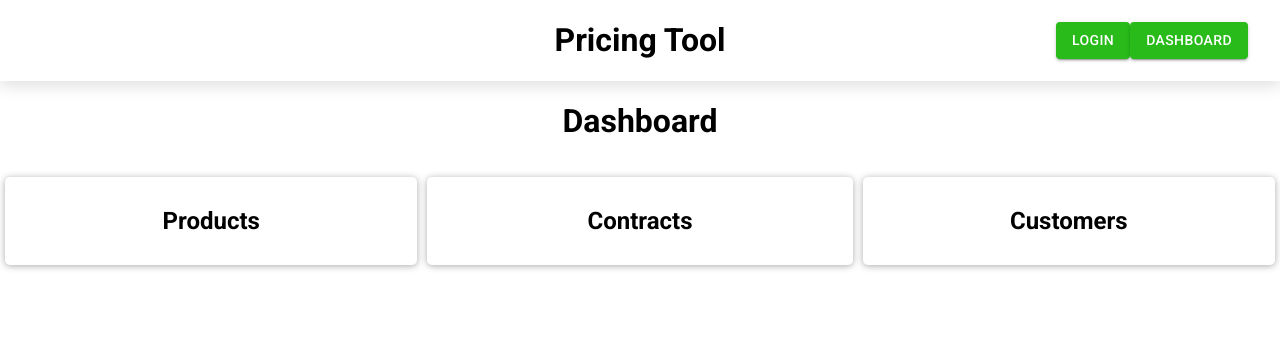
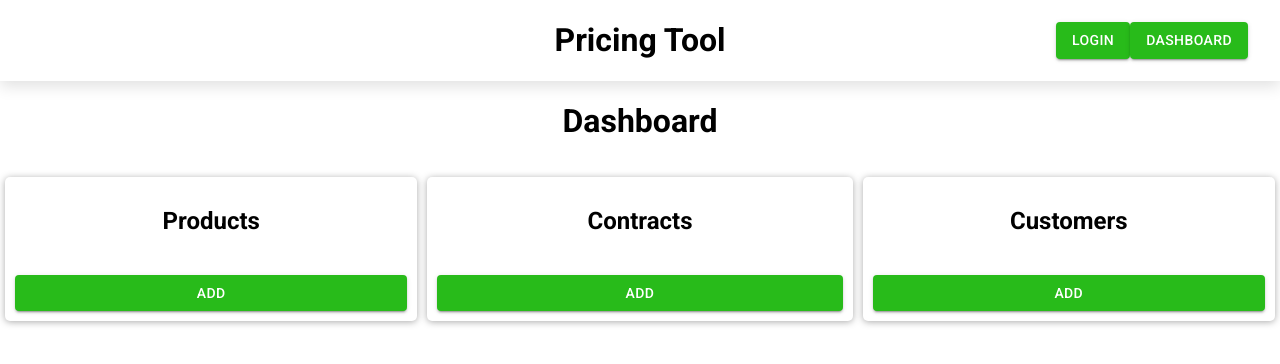
Before and after one commit to ZJohnDee/PricingTools, a React (Create React App) app: page /dashboard in a window 1280 px wide. Shown: the top 364 px of the page. Built offline with nearby package versions, Linux system fonts and the light colour scheme; no server answers.

Commit message:
Added buttons to add contracts, clients or products

```diff
--- a/src/pages/dashboard/PageDashboard.tsx
+++ b/src/pages/dashboard/PageDashboard.tsx
@@ -1,7 +1,6 @@
 import {FC, useEffect, useState} from "react";
 import "./pageDashboard.css"
-import {Grid,} from "@mui/material";
-import {jsx} from "@emotion/react";
+import {Button, Grid,} from "@mui/material";
 import {
   Client, Contract,
   getAllClientsFromFirestore, getAllContractsFromFirestore,
@@ -77,7 +76,10 @@ const PageDashboard: FC = (props: any) => {
     emContracts.push(<ContractDashboardDisplay contract={contracts[i] as Contract}/>)
   }
 
-
+  const buttonStyle = {
+    width: "100%",
+    marginTop: "20px"
+  }
 
   return (
     <div className={"page-dashboard"}>
@@ -86,14 +88,20 @@ const PageDashboard: FC = (props: any) => {
         <div className={"page-dashboard-section edit-component-sub page-dashboard-products"}>
           <h2>Products</h2>
           {emProducts}
+          <Button style={buttonStyle} color={"secondary"} variant={"contained"} href={"/add/product"}>Add</Button>
         </div>
         <div className={"page-dashboard-section edit-component-sub page-dashboard-contracts"}>
           <h2>Contracts</h2>
           {emContracts}
+          <Button style={buttonStyle} color={"secondary"} variant={"contained"} href={"/add/contract"}>Add</Button>
         </div>
         <div className={"page-dashboard-section edit-component-sub page-dashboard-customers"}>
           <h2>Customers</h2>
           {emCustomers}
+          <Button style={buttonStyle} color={"secondary"} variant={"contained"} href={"/add/client"}>Add</Button>
+
+
+
         </div>
       </div>
 
```
